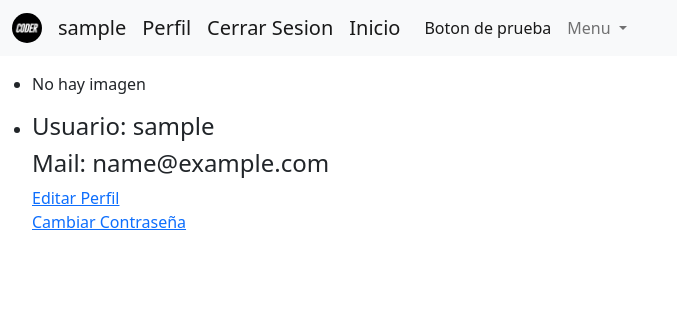
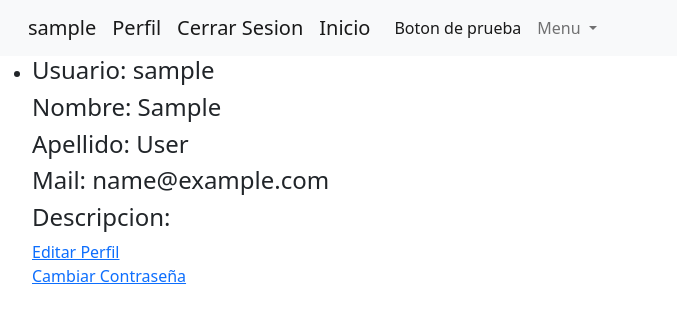
Before and after one commit to nachh07/Django-Project-, a Django app: page /accounts/perfil/ in a window 1280 px wide. Shown: the top 323 px of the page, without its empty margins (0-677 px from the left). Run offline with Django 4.2, Linux system fonts and the light colour scheme; the visitor is signed in with stand-in values (Sample User, id 1).

Commit message:
Se realizaron modificaciones y correcciones de bugs

```diff
--- a/Videogames/templates/base/base.html
+++ b/Videogames/templates/base/base.html
@@ -22,8 +22,11 @@
     <!-- NAVBAR RESPONSIVO CON BOOSTRAP -->
     <nav class="navbar navbar-expand-lg bg-light">
         <div class="container-fluid">
-        <a class="navbar-brand">
-            <img src="{% static 'img/coderhouse-logo.png' %}" class="logo" alt="Logo" width="30" height="30">
+            <a class="navbar-brand">
+              {% if request.user.extensionusuario.avatar %}
+              <img src={{request.user.extensionusuario.avatar.url}} class="logo" alt="Logo" width="55px">
+              {% else %}
+              {% endif %}
           </a>
           {% if request.user.is_authenticated %}
               <a class="navbar-brand" href="#">{{request.user.username}}</a>
--- a/accounts/models.py
+++ b/accounts/models.py
@@ -5,4 +5,5 @@
 
     avatar = models.ImageField(upload_to='avatares',null=True, blank=True)
     # user = models.ForeignKey(User, on_delete=models.CASCADE)
+    descripcion = models.TextField(max_length = 50, null=True)
     user = models.OneToOneField(User, on_delete=models.CASCADE)
--- a/accounts/templates/accounts/perfil.html
+++ b/accounts/templates/accounts/perfil.html
@@ -6,18 +6,12 @@
 
 {% block content %}
 <ul>
-    <p>
-        <li>
-            {% if  request.user.extensionusuario.avatar.url %}
-            <img src={{request.user.extensionusuario.avatar.url}} alt="">
-            {% else %}
-            No hay imagen
-            {% endif %}
-        </li>
-    </p>
     <li>
         <h4>Usuario: {{request.user.username}}</h4>
+        <h4>Nombre: {{request.user.first_name}}</h4>
+        <h4>Apellido: {{request.user.last_name}}</h4>
         <h4>Mail: {{request.user.email}}</h4>
+        <h4>Descripcion: {{request.user.extensionusuario.descripcion}}</h4>
     </li>
     <a href="{% url 'editar_perfil' %}">Editar Perfil</a>
     <br>
--- a/accounts/views.py
+++ b/accounts/views.py
@@ -15,7 +15,7 @@
         if formulario.is_valid():
             usuario = formulario.get_user()
             login(request, usuario)
-            extensionUsuario, es_nuevo = ExtensionUsuario.objects.get_or_create(user=request.user)
+            extensionusuario, es_nuevo = ExtensionUsuario.objects.get_or_create(user=request.user)
             return redirect('inicio')
     else:
         formulario = AuthenticationForm()
@@ -36,7 +36,7 @@
 
 @login_required
 def perfil(request):
-    return render(request, 'accounts/perfil.html', {})
+    return render(request, 'accounts/perfil.html')
 
 @login_required
 def editar_perfil(request):
@@ -48,10 +48,15 @@
 
         if formulario.is_valid():
             data_nueva = formulario.cleaned_data
+            user.username = data_nueva['username']
             user.first_name = data_nueva['first_name']
             user.last_name = data_nueva['last_name']
             user.email = data_nueva['email']
             user.extensionusuario.avatar = data_nueva['avatar']
+            if len(data_nueva['descripcion']) > 0:
+                user.extensionusuario.descripcion = data_nueva['descripcion']
+            else:
+                user.extensionusuario.descripcion = 'Sin descripción'
 
             user.extensionusuario.save()
             user.save()
@@ -60,10 +65,12 @@
     else:
         formulario = EditarPerfilFormulario(
             initial={
+                'username' : user.username,
                 'first_name': user.first_name,
                 'last_name': user.last_name,
                 'email': user.email,
                 'avatar': user.extensionusuario.avatar,
+                'descripcion': user.extensionusuario.descripcion
             }
         )
     return render(request, 'accounts/editar_perfil.html', {'formulario': formulario})
```
Also changed, not shown: accounts/forms.py (+43 -8 lines), accounts/migrations/0002_extensionusuario_descripcion_and_more.py (added), media/avatares/avatar_0T7dkUs.png (added), media/avatares/avatar_6QpzON2.png (added), media/avatares/avatar_YNXUIUx.png (added).
